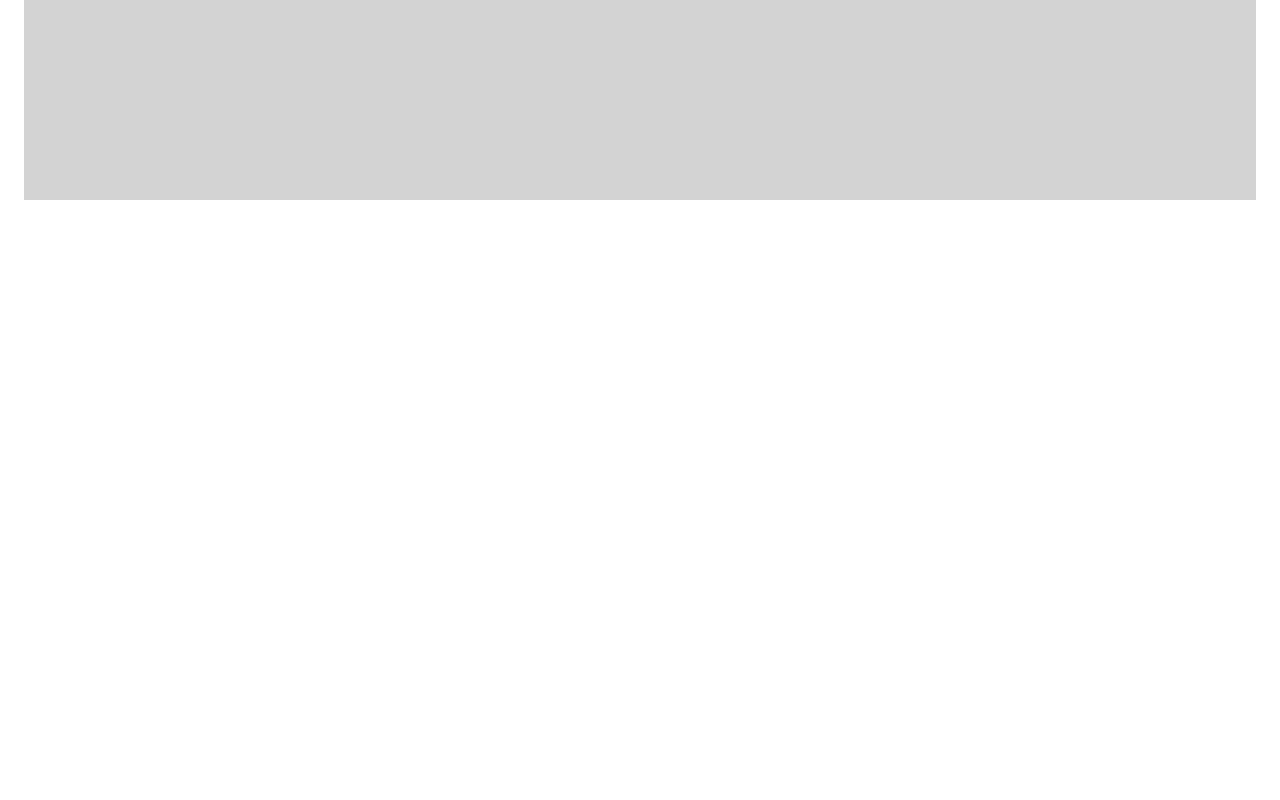
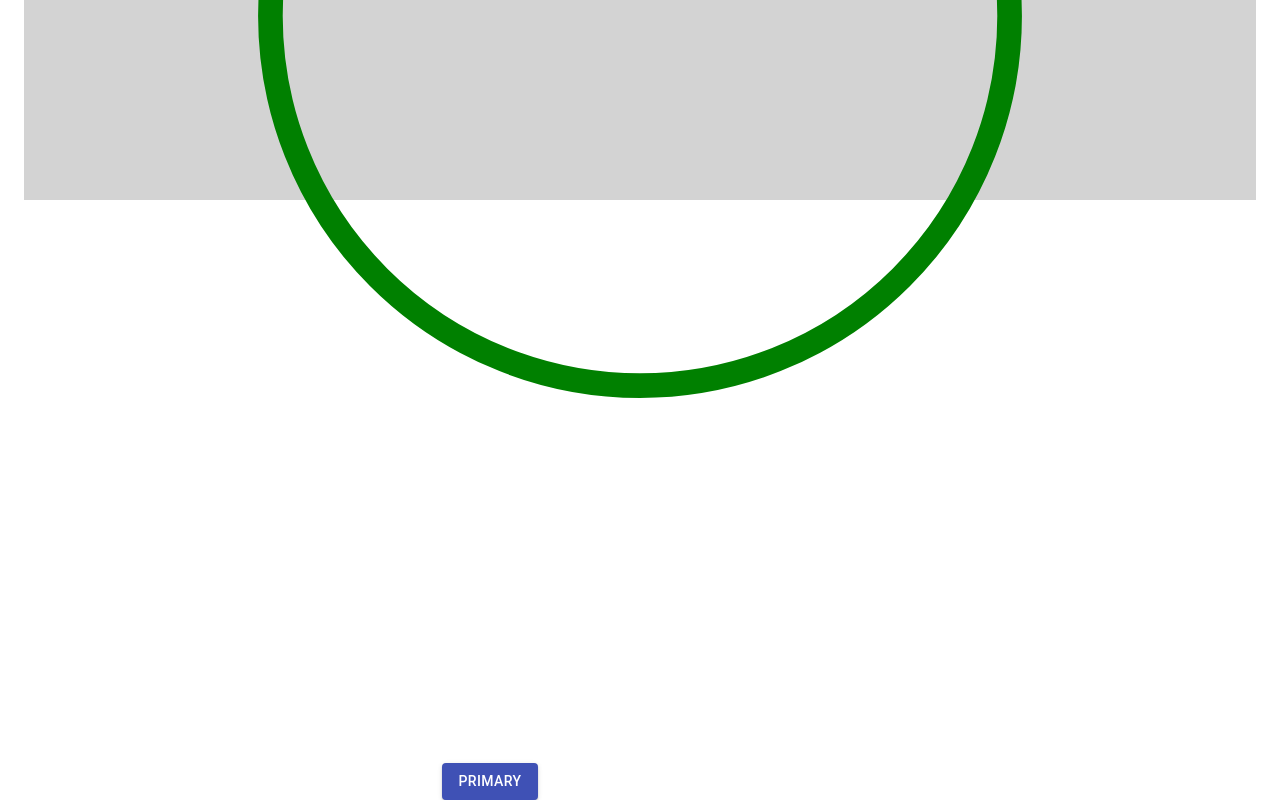
Before and after one commit to stefanaz/PIFinder, a React (Create React App) app: page / in a window 1280 px wide. Shown: the part 664-1464 px from the top of the page. Before the commit the page ends 864 px from the top, so only its background shows below. Built offline with nearby package versions, Linux system fonts and the light colour scheme.

Commit message:
add basic svg start

```diff
--- a/src/components/App.js
+++ b/src/components/App.js
@@ -2,6 +2,7 @@ import React from "react";
 import "../App.css";
 import { Button, Container } from "@material-ui/core";
 import AppBar from "./layout/AppBar";
+import MainSvg from "./svg/MainSvg";
 
 function App() {
   return (
@@ -9,9 +10,11 @@ function App() {
       <AppBar />
       <Container maxWidth='lg'>
         <div style={{ backgroundColor: "lightgrey", height: "100vh" }}>
+          <MainSvg></MainSvg>
           <Button variant='contained' color='primary'>
             Primary
           </Button>
+          <svg></svg>
         </div>
       </Container>
     </div>
--- /dev/null
+++ b/src/components/svg/MainSvg.js
@@ -0,0 +1,41 @@
+import React, { Component } from "react";
+
+class SVGComponent extends Component {
+  render() {
+    return (
+      <svg {...this.props} viewBox='0 0 100 100'>
+        {this.props.children}
+      </svg>
+    );
+  }
+}
+
+class Circle extends Component {
+  render() {
+    return <circle {...this.props}>{this.props.children}</circle>;
+  }
+}
+
+class MakeCircles extends Component {
+  render() {
+    return (
+      <div>
+        <SVGComponent height='100%' width='100%'>
+          <Circle
+            cx='50%'
+            cy='50%'
+            r='30%'
+            fill='none'
+            stroke='green'
+            strokeWidth='2'
+          />
+          {/* <text textAnchor='middle' x='25%' y='25%'>
+            Circle Text
+          </text> */}
+        </SVGComponent>
+      </div>
+    );
+  }
+}
+
+export default MakeCircles;
```
